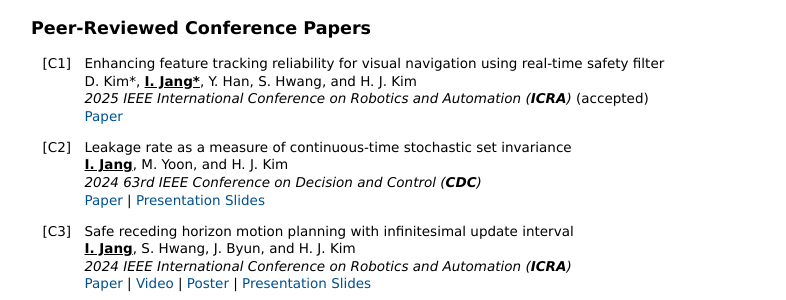
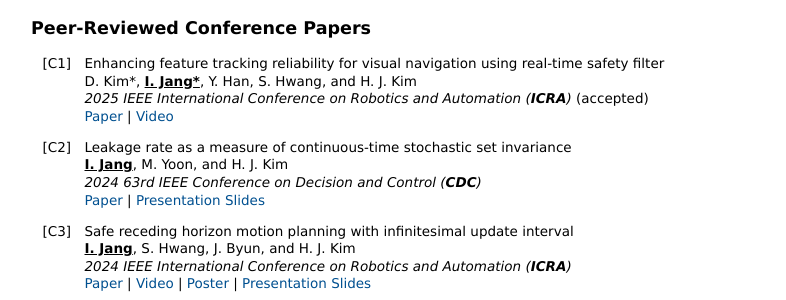
Before and after one commit to janginkyu/janginkyu.github.io, a Jekyll site: the page built from publications.md, in a window 1280 px wide and 900 px high, scrolled down 1562 px. Shown: the part 152-452 px from the top of the window, without its empty margins (184-970 px from the left). Built offline with Jekyll 4.4.1, drawn with Linux system fonts in a browser that asks for light colours.

```diff
--- a/_data/publications.yml
+++ b/_data/publications.yml
@@ -277,7 +277,9 @@
         remark: accepted
       links:
         - name: Paper
-          link: /files/icra2025-paper.pdf
+          link: https://arxiv.org/abs/2502.01092
+        - name: Video
+          link: https://www.youtube.com/watch?v=pZ9nvobevcs
 
     - title: Leakage rate as a measure of continuous-time stochastic set invariance
       authors:
```
Also changed, not shown: 3 other files.
